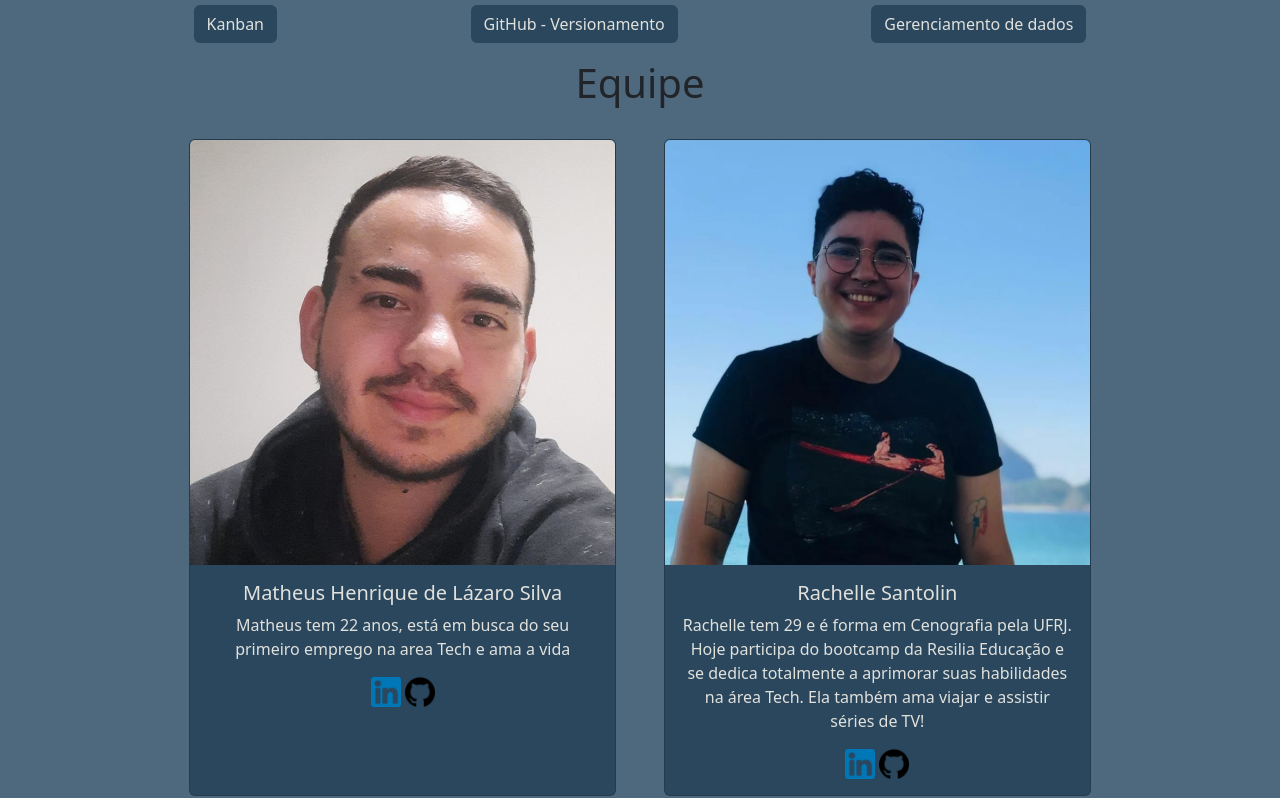
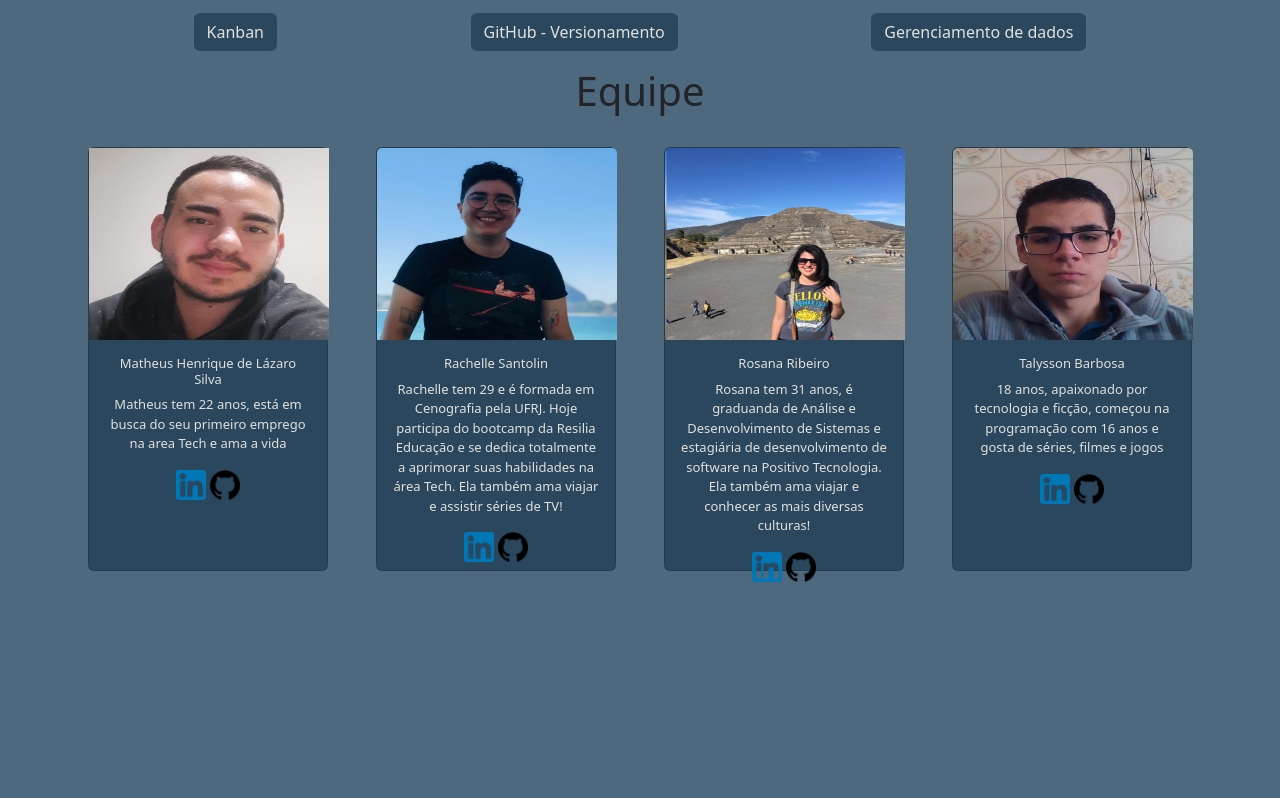
Before and after one commit to rachellesdev/projetoM3, a plain HTML site: page index.html in a window 1280 px wide. Shown: the part 683-1481 px from the top of the page. After the commit the page ends 1281 px from the top, so only its background shows below. Drawn offline with nearby package versions, Linux system fonts and the light colour scheme.

Commit message:
Pequenas correcoes no CSS

```diff
--- a/assets/index.css
+++ b/assets/index.css
@@ -24,3 +24,20 @@ body{
 .textcolor{
     color: #E1E1DC;
 }
+#logo{
+    height: 3rem;
+}
+
+
+.squad{
+    height: 26.5rem;
+    width: 15rem;
+}
+
+.imgSquad{
+    height:12rem;
+    width: 15rem;
+}
+.textApres{
+    font-size: small;
+}
--- a/index.html
+++ b/index.html
@@ -19,6 +19,7 @@
     <nav class="navbar navbar-expand-lg navcolor">
         <div class="container-fluid ">
             <a class="navbar-brand textcolor" href="#">Steam Database</a>
+            <img src="./assets/img/steam_logo.png" id="logo">
             <button class="navbar-toggler" type="button" data-bs-toggle="collapse" data-bs-target="#navbarNav"
                 aria-controls="navbarNav" aria-expanded="false" aria-label="Toggle navigation">
                 <span class="navbar-toggler-icon"></span>
@@ -113,7 +114,7 @@
                 </p>
                 <div class="collapse" id="collapseExample">
                     <div class="card card-body">
-                    Utilizamos o Trello para organização e dvisão do trabalho e em equipe, assim como para
+                        Utilizamos a plataforma Trello para a organização e a divisão de atividades do trabalho e
                         acompanhamento do projeto.
                     </div>
                 </div>
@@ -152,14 +153,15 @@
     <!-- Cards Sobre nós -->
     <section class="container-fluid" id="equipe">
         <h1>Equipe</h1>
-        <div class="row justify-content-center cards">
-            <article class="card borda-cor-especial card-largura p-0 m-4 col-12 col-md-4 colorbk">
-                <img src="./assets/img/equipe/matheus.jfif" class="card-img-top img-posicao-card"
+        <div class="row justify-content-center">
+            <article class="card borda-cor-especial card-largura p-0 m-4 col-md-4 colorbk squad">
+                <img src="./assets/img/equipe/matheus.jfif" class=" imgSquad "
                     alt="foto de uma das integrantes da equipe">
                 <div class="card-body">
-                    <h5 class="card-title text-center">Matheus Henrique de Lázaro Silva</h5>
-                    <p class="card-text text-center">Matheus tem 22 anos, está em busca do seu primeiro emprego na area Tech e ama a vida</p>
-                    <div class="links">
+                    <h5 class="card-title text-center textApres">Matheus Henrique de Lázaro Silva</h5>
+                    <p class="card-text text-center textApres">Matheus tem 22 anos, está em busca do seu primeiro emprego na area
+                        Tech e ama a vida</p>
+                    <div class="links textApres">
                         <a href="https://www.linkedin.com/in/matheus-henrique-de-l%C3%A1zaro-silva/"><img
                                 src="./assets/img/linkdin.png" width="30" height="30"></a>
                         <a href="https://github.com/Matheus-Hen"><img src="./assets/img/githublogo.png" width="30"
@@ -168,12 +170,12 @@
                 </div>
             </article>
 
-            <article class="card borda-cor-especial card-largura p-0 m-4 col-12 col-md-4 colorbk">
-                <img src="./assets/img/equipe/rachelle.jpg" class="card-img-top img-posicao-card2"
+            <article class="card borda-cor-especial card-largura p-0 m-4 col-12 col-md-4 colorbk squad">
+                <img src="./assets/img/equipe/rachelle.jpg" class="card-img-top img-posicao-card2 imgSquad"
                     alt="foto de uma das integrantes da equipe">
                 <div class="card-body">
-                    <h5 class="card-title text-center">Rachelle Santolin</h5>
-                    <p class="card-text text-center">Rachelle tem 29 e é forma em Cenografia pela UFRJ. Hoje participa
+                    <h5 class="card-title text-center textApres">Rachelle Santolin</h5>
+                    <p class="card-text text-center textApres">Rachelle tem 29 e é formada em Cenografia pela UFRJ. Hoje participa
                         do bootcamp da Resilia Educação e se dedica totalmente a aprimorar suas habilidades na área
                         Tech. Ela também ama viajar e assistir séries de TV!</p>
                     <div class="links">
@@ -185,12 +187,14 @@
                 </div>
             </article>
 
-            <article class="card borda-cor-especial card-largura p-0 m-4 col-12 col-md-4 colorbk">
-                <img src="./assets/img/equipe/rosana.jpg" class="card-img-top img-posicao-card"
+            <article class="card borda-cor-especial card-largura p-0 m-4 col-12 col-md-4 colorbk squad">
+                <img src="./assets/img/equipe/rosana.jpg" class="card-img-top img-posicao-card imgSquad"
                     alt="foto de uma das integrantes da equipe">
                 <div class="card-body">
-                    <h5 class="card-title text-center">Rosana Ribeiro</h5>
-                    <p class="card-text text-center">xxxxxxxxxxxxxxxxxxxxxxxxxxxxxx</p>
+                    <h5 class="card-title text-center textApres">Rosana Ribeiro</h5>
+                    <p class="card-text text-center textApres">Rosana tem 31 anos, é graduanda de Análise e Desenvolvimento de
+                        Sistemas e estagiária de desenvolvimento de software na Positivo Tecnologia. Ela também ama
+                        viajar e conhecer as mais diversas culturas!</p>
                     <div class="links">
                         <a href="https://www.linkedin.com/in/rosana-ribeiro-39364a35/"><img
                                 src="./assets/img/linkdin.png" width="30" height="30"></a>
@@ -200,12 +204,13 @@
                 </div>
             </article>
 
-            <article class="card borda-cor-especial card-largura p-0 m-4 col-12 col-md-4 colorbk">
-                <img src="./assets/img/equipe/taly.jfif" class="card-img-top img-posicao-card"
+            <article class="card borda-cor-especial card-largura p-0 m-4 col-12 col-md-4 colorbk squad">
+                <img src="./assets/img/equipe/taly.jfif" class="card-img-top img-posicao-card imgSquad"
                     alt="foto de um dos integrantes da equipe">
                 <div class="card-body">
-                    <h5 class="card-title text-center">Talysson Barbosa</h5>
-                    <p class="card-text text-center">xxxxxxxxxxxxxxxxxxxxxxxxxxxxxx</p>
+                    <h5 class="card-title text-center textApres">Talysson Barbosa</h5>
+                    <p class="card-text text-center textApres">18 anos, apaixonado por tecnologia e ficção, começou na programação
+                        com 16 anos e gosta de séries, filmes e jogos</p>
                     <div class="links">
                         <a href="https://www.linkedin.com/in/talysson-barbosa-b46974212/"><img
                                 src="./assets/img/linkdin.png" width="30" height="30"></a>
```
Also changed, not shown: assets/img/steam_logo.png (added). Lines whose indentation alone changed are shown as unchanged.
